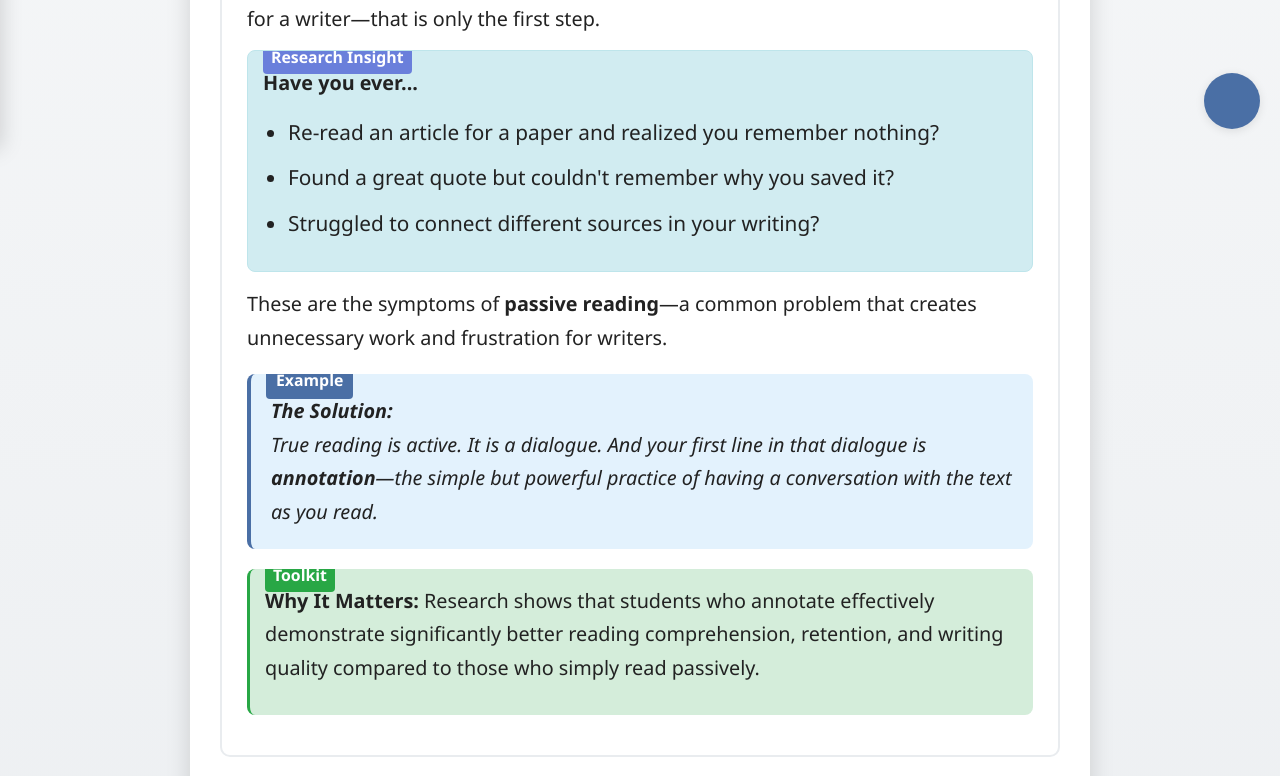
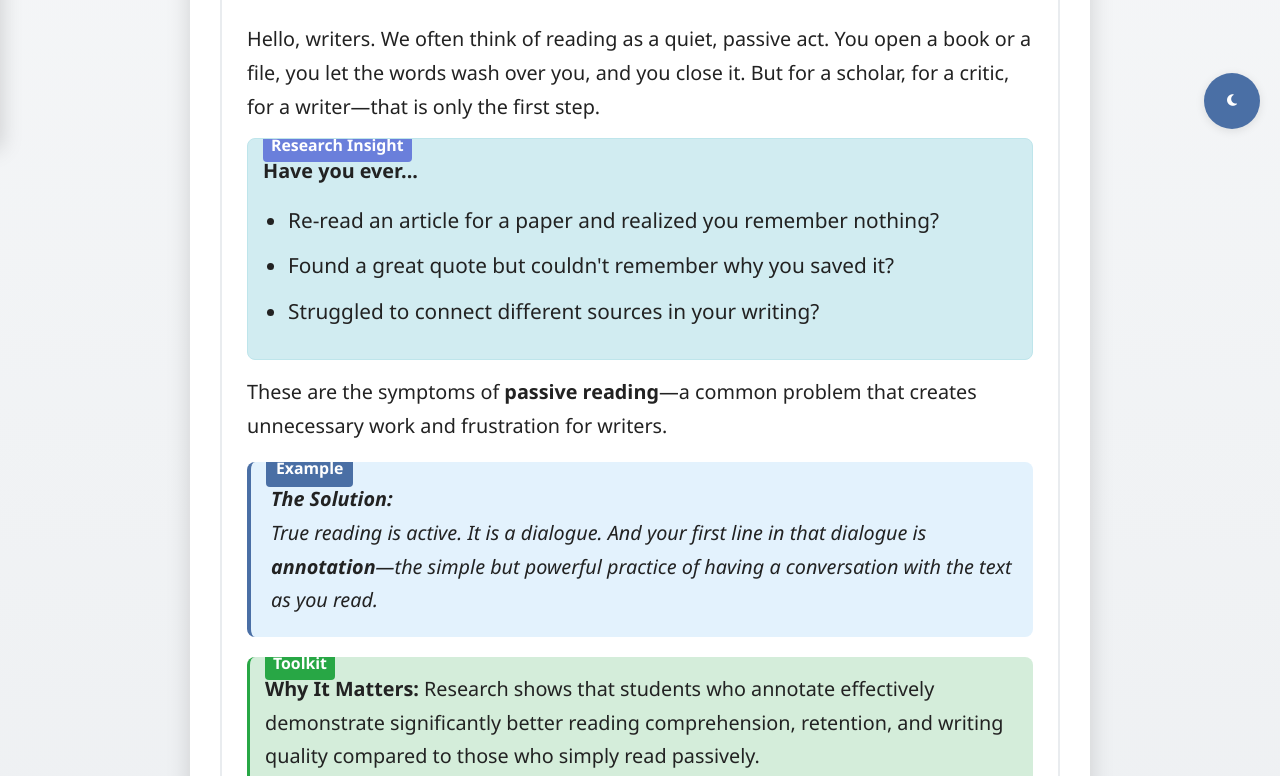
Before and after one commit to JacksonMc3092/academic-writing-guide, a plain HTML site: page chapter-1.html in a window 1280 px wide. Shown: the part 651-1427 px from the top of the page. Drawn offline with Linux system fonts and the light colour scheme.

Commit message:
Add files via upload

```diff
--- a/chapter-1.html
+++ b/chapter-1.html
@@ -3,6 +3,7 @@
     <meta name="viewport" content="width=device-width, initial-scale=1.0">
     <title>Annotate Your Way to Greatness - Scholar's Compass</title>
     <meta name="description" content="Master the art of annotation for better reading comprehension and academic writing success.">
+    <link rel="stylesheet" href="https://cdnjs.cloudflare.com/ajax/libs/font-awesome/6.5.0/css/all.min.css" referrerpolicy="no-referrer">
     <link rel="stylesheet" href="styles.css">
         <link rel="stylesheet" href="chapter-1.css">
 
```
Also changed, not shown: chapter-2.html (+1 -0 lines), chapter-3.html (+1 -0 lines), chapter-4.html (+1 -0 lines), chapter-5.html (+1 -0 lines), chapter-6.html (+1 -0 lines), chapter-7.html (+1 -0 lines), chapter-8.html (+1 -0 lines), chapter-9.html (+1 -0 lines), index.html (+1 -0 lines).
